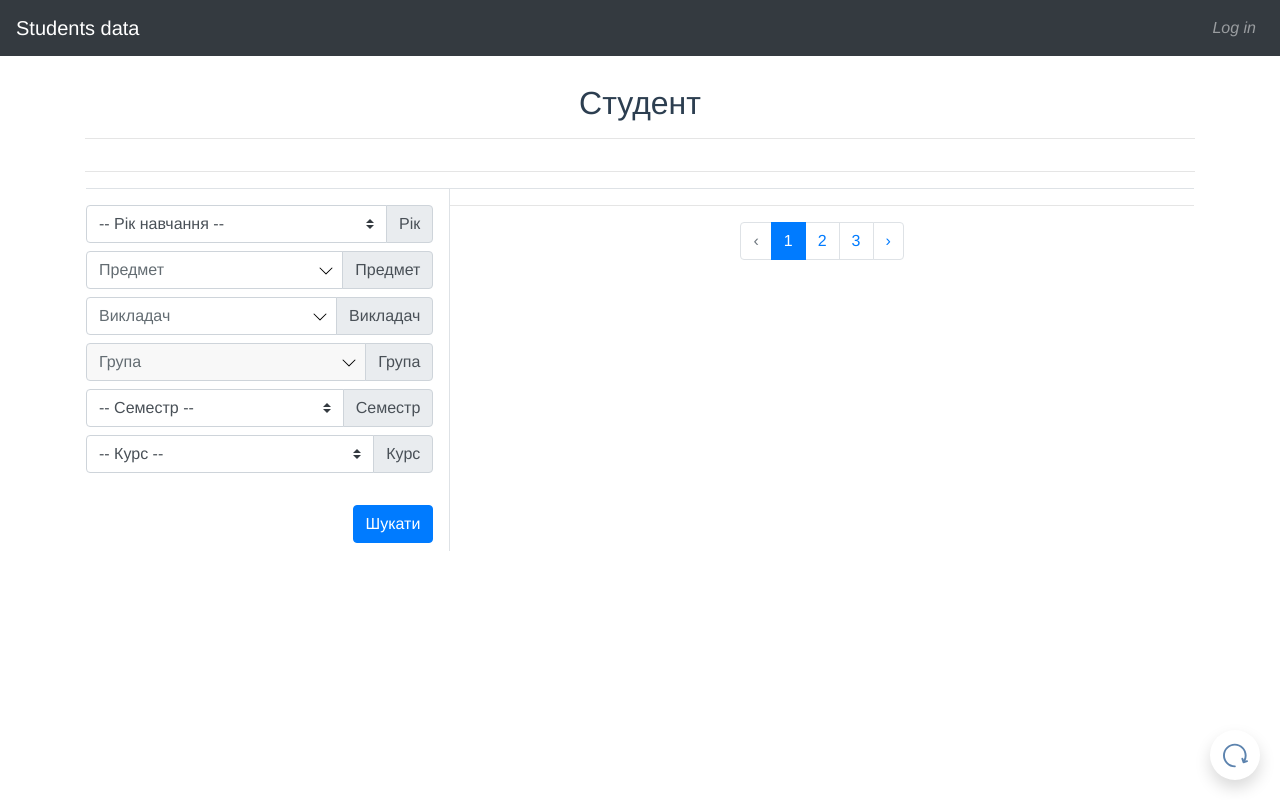
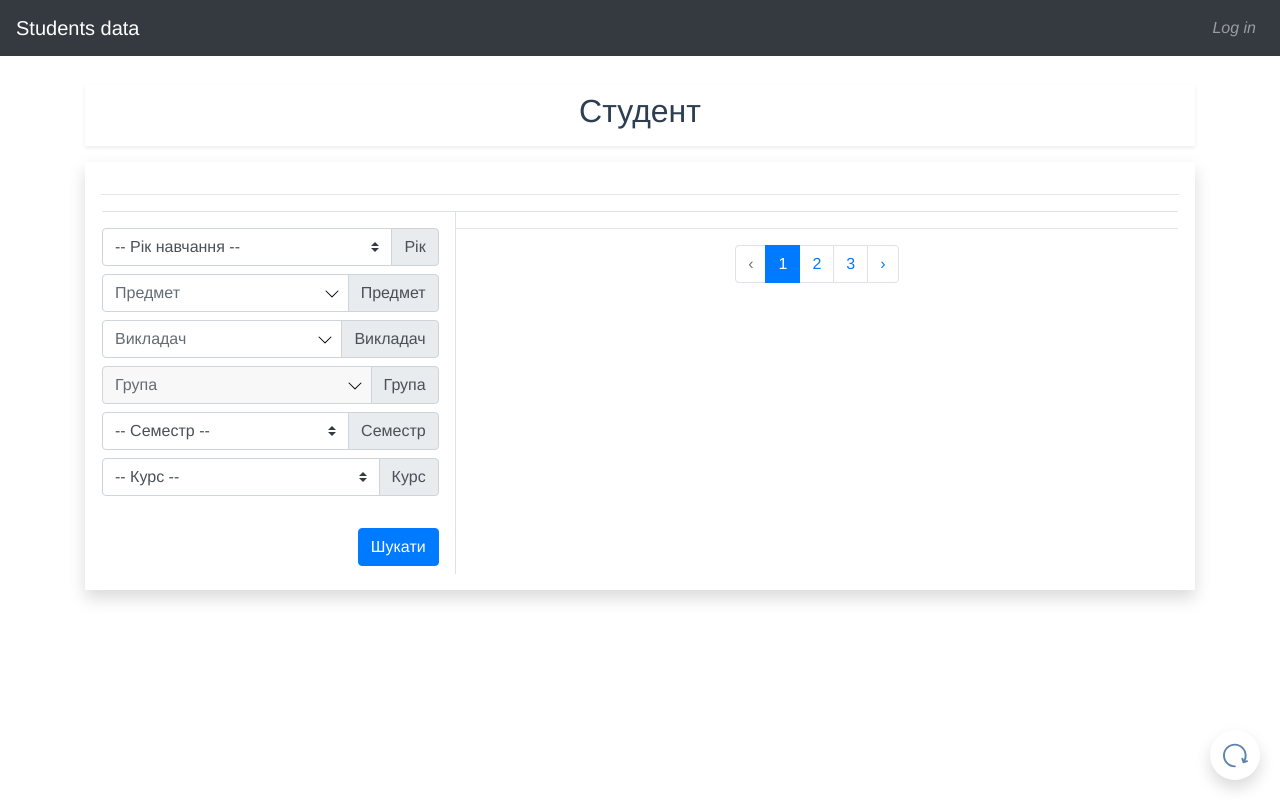
Before and after one commit to BlaD200/students-data-web, a Vue app: page /queries/student in a window 1280 px wide. Built offline with nearby package versions, Linux system fonts and the light colour scheme.

Commit message:
Improved layout for Queries.vue

```diff
--- a/src/components/tables/StudentTable.vue
+++ b/src/components/tables/StudentTable.vue
@@ -3,8 +3,8 @@
         <loader v-if="loading" class="text-center mb-0 p-2" size="sm"/>
 
         <table v-if="students.length > 0 & !loading" id="students-table"
-               class="table table-striped table-hover table-responsive-sm">
-            <thead>
+               class="table table-hover table-responsive-sm b-table-no-border-collapse">
+            <thead class="thead-light">
             <tr>
                 <th>№</th>
                 <th>Прізвище</th>
--- a/src/layouts/Queries.vue
+++ b/src/layouts/Queries.vue
@@ -1,10 +1,11 @@
 <template>
     <div>
-        <h2 class="text-center mb-3">{{ title }}</h2>
+        <div class="p-2 mb-3 bg-white shadow-sm">
+            <h2 class="text-center">{{ title }}</h2>
+        </div>
 
+        <div class=" p-2 p-lg-3 mb-3 bg-white shadow">
             <div v-show="isShowSort">
-            <hr>
-
                 <b-row>
                     <b-col cols="5" md="6">
                         <b-row>
@@ -69,6 +70,7 @@
                     </b-row>
                 </b-col>
             </b-row>
+        </div>
 
         <b-button @click="$emit('refresh')" id="refresh" class="shadow d-flex border-0">
             <svg class="refreshicon" id="Capa_1" x="0px" y="0px" width="25px" height="25px"
--- a/src/view/StudentsQueries.vue
+++ b/src/view/StudentsQueries.vue
@@ -91,8 +91,6 @@ export default {
         }
     },
     created() {
-        this.onChangePage(1)
-
         this.$http
             .get(this.apiURl + '/info/years')
             .then(response => {
@@ -175,7 +173,8 @@ export default {
                     this.loading = false
                 })
                 .catch(error => {
-                    this.$root.defaultRequestErrorHandler(error)
+                    // this.$root.defaultRequestErrorHandler(error)
+                    console.log(error, "179")
                     this.loading = false
                 })
         },
@@ -193,8 +192,9 @@ export default {
                     this.loading = false
                 })
                 .catch(error => {
-                    this.$root.defaultRequestErrorHandler(error)
+                    // this.$root.defaultRequestErrorHandler(error)
                     this.loading = false
+                    console.log(error, "199")
                 })
         },
         showStudentDetails(student) {
```
Lines whose indentation alone changed are shown as unchanged.
